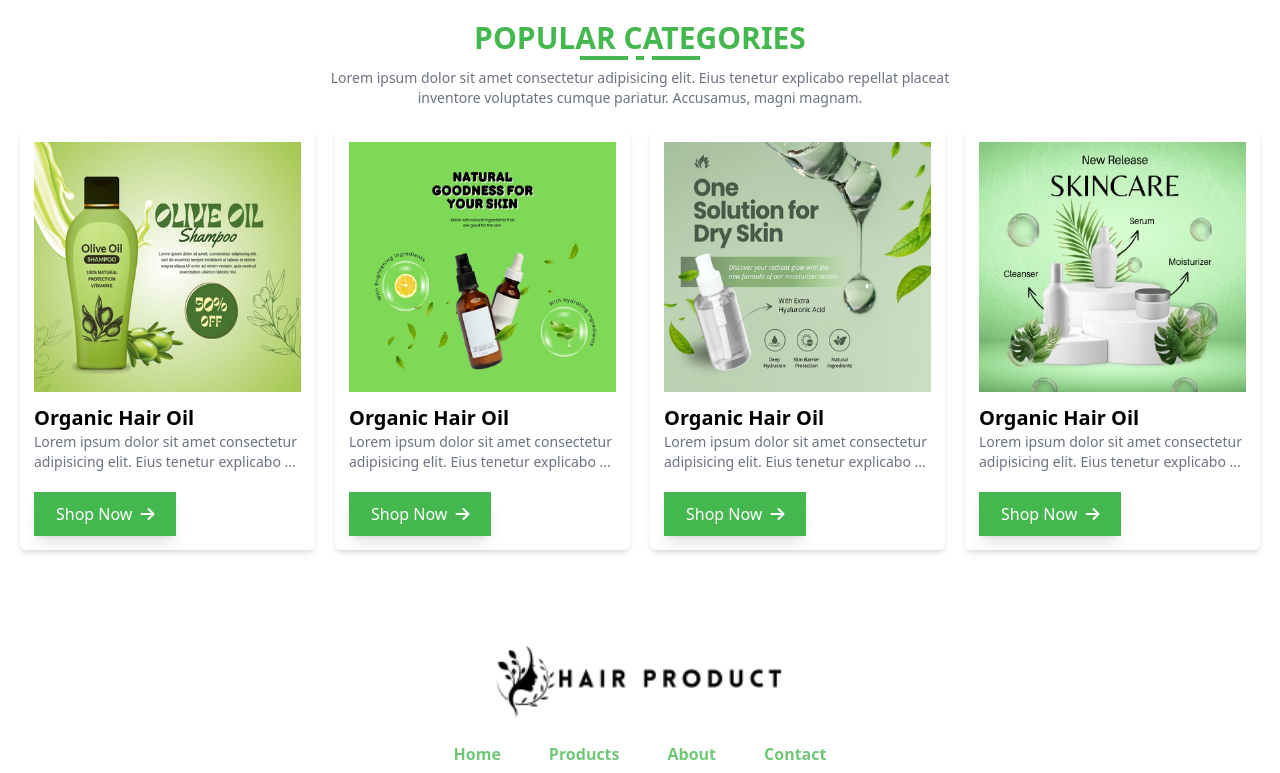
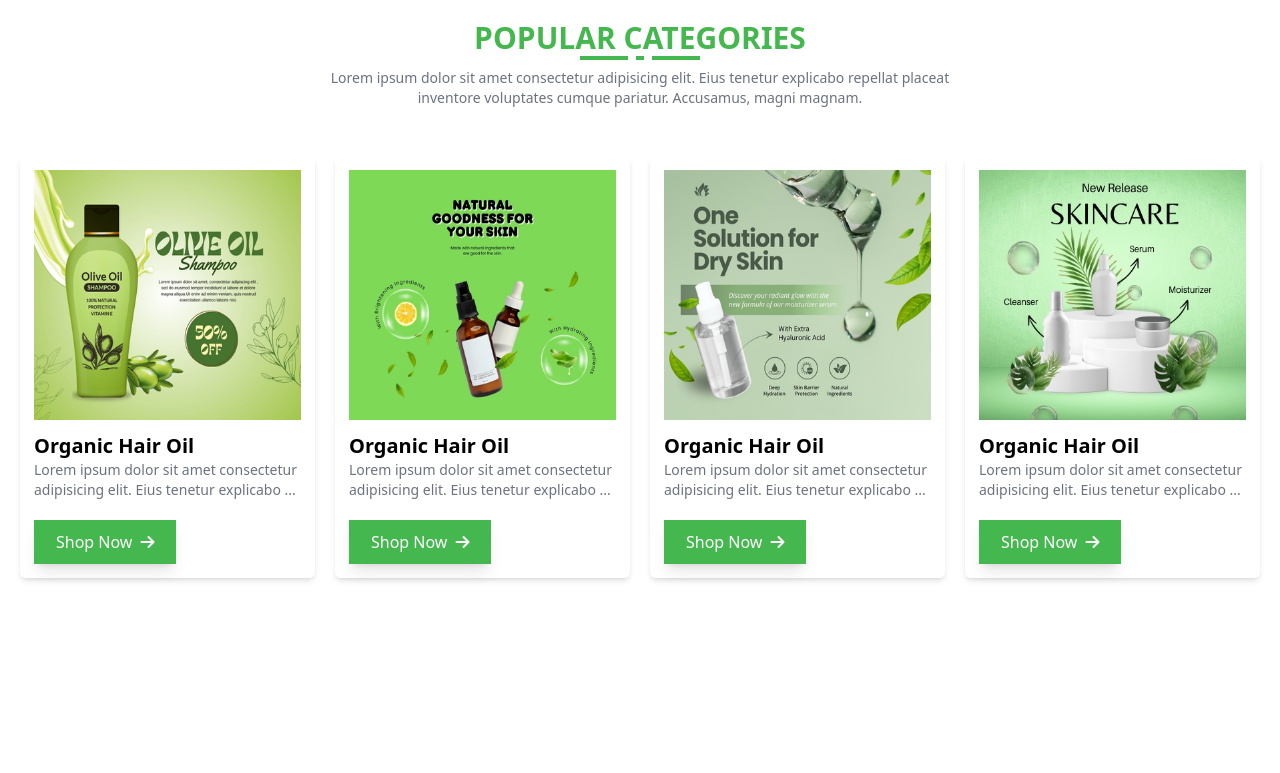
Before and after one commit to antorntech/hair-product, a React (Vite) app: page / in a window 1280 px wide. Shown: the part 880-1653 px from the top of the page. Built offline with nearby package versions, Linux system fonts and the light colour scheme.

Commit message:
add some change on slider and footer menu

```diff
--- a/src/components/home/HomeSlider.jsx
+++ b/src/components/home/HomeSlider.jsx
@@ -15,7 +15,7 @@ const HomeSlider = () => {
             with olive oil as the basic ingredient with a distinctive fragrance
             from several essential oil mixtures.
           </p>
-          <button className="hover:bg-[#71c778] text-white px-5 py-2 mt-5 shadow-lg bg-[#44b84e] border-2 border-[#44b84e] hover:border-[#71c778] hover:text-white hover:border-2  transition-all duration-500">
+          <button className="bg-[#44b84e] border-2 border-[#44b84e] hover:rounded-md hover:bg-[#71c778] text-white px-5 py-2 mt-5 shadow-lg hover:border-[#71c778] hover:text-white hover:border-2  transition-all duration-500">
             Shop Now
             <i className="fa-solid fa-arrow-right ml-2"></i>
           </button>
--- a/src/components/home/PopularCategories.jsx
+++ b/src/components/home/PopularCategories.jsx
@@ -34,12 +34,12 @@ const PopularCategories = () => {
     },
   ];
   return (
-    <div className="px-5 pt-[30px] md:pt-[100px] max-w-screen-xl mx-auto">
+    <div className="px-5 py-[30px] md:py-[100px] max-w-screen-xl mx-auto">
       <SectionHeader
         title="Popular Categories"
         subtitle="Lorem ipsum dolor sit amet consectetur adipisicing elit. Eius tenetur explicabo repellat placeat inventore voluptates cumque pariatur. Accusamus, magni magnam."
       />
-      <div className="mt-5 grid grid-cols-1 md:grid-cols-2 lg:grid-cols-4 gap-5">
+      <div className="mt-5 md:mt-12 grid grid-cols-1 md:grid-cols-2 lg:grid-cols-4 gap-5">
         {currentItems.map((item) => (
           <div
             key={item.id}
--- a/src/shared/Footer.jsx
+++ b/src/shared/Footer.jsx
@@ -31,7 +31,7 @@ const Footer = () => {
                 <li key={item.path}>
                   <Link
                     to={item.path}
-                    className="font-bold text-[#71c778] hover:text-[#44b84e] transition-all duration-300"
+                    className="font-bold text-black hover:text-[#44b84e] transition-all duration-300"
                   >
                     {item.label}
                   </Link>
```
